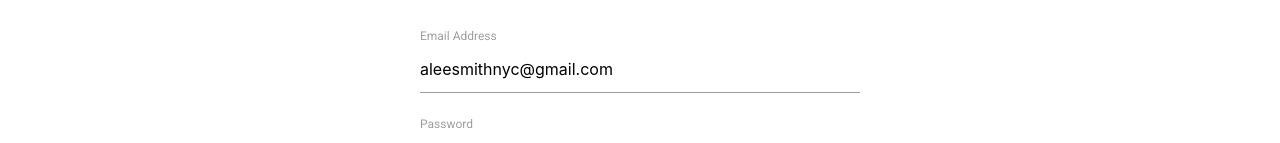
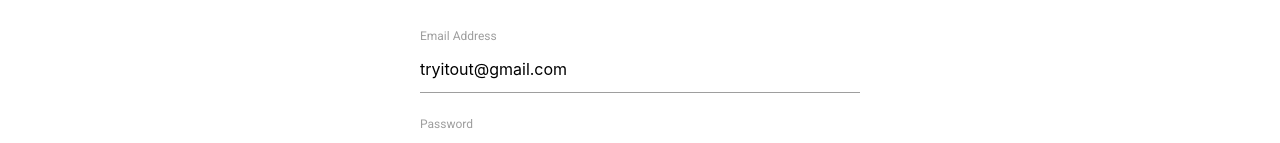
Before and after one commit to lapsangsouchy/meditation-journal, a React (Create React App) app in the folder client/: page /login in a window 1280 px wide. Shown: the part 302-445 px from the top of the page. Built offline with nearby package versions, Linux system fonts and the light colour scheme.

Commit message:
Updated gitignore

```diff
--- a/client/src/components/auth/Login.js
+++ b/client/src/components/auth/Login.js
@@ -22,7 +22,7 @@ const Login = (props) => {
   }, [error, isAuthenticated, props.history]);
 
   const [user, setUser] = useState({
-    email: "aleesmithnyc@gmail.com",
+    email: "tryitout@gmail.com",
     password: "lololo",
   });
 
```
Also changed, not shown: 1 other file (tests, documents, lock files or other folders).
